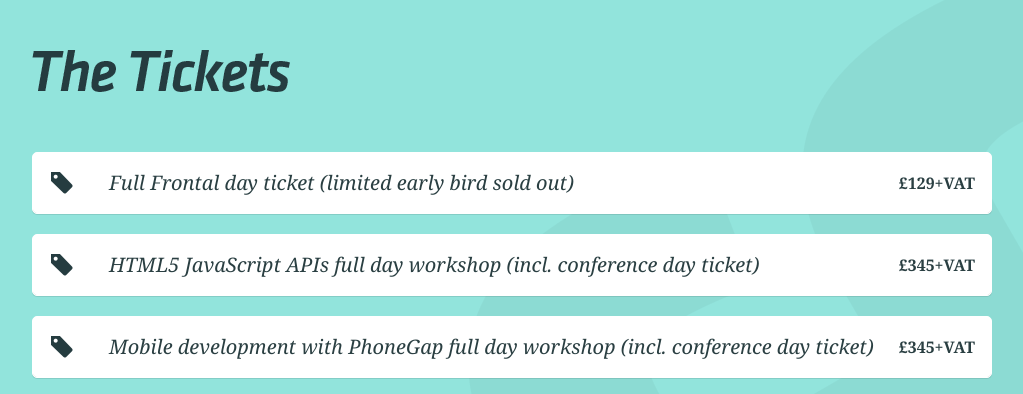
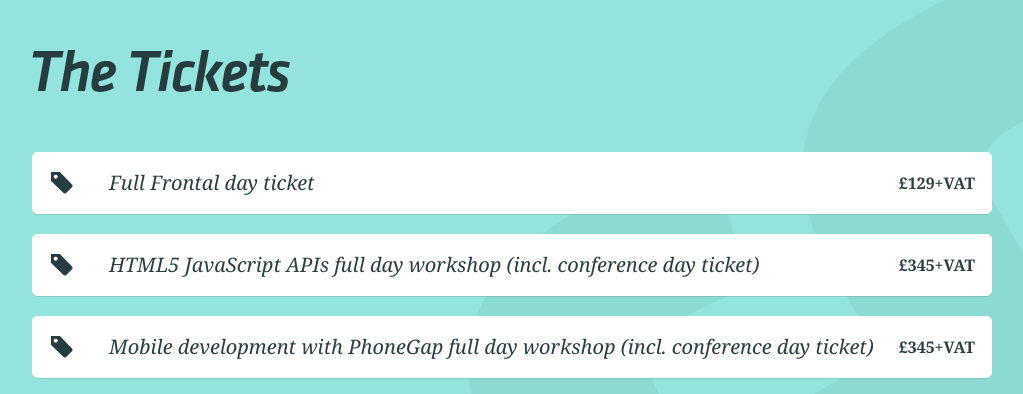
Before and after one commit to leftlogic/fullfrontal2010, a PHP site: page /tickets in a window 1280 px wide. Shown: the part 241-635 px from the top of the page, without its empty margins (128-1151 px from the left). Run offline with PHP 8.4, Linux system fonts and the light colour scheme.

Commit message:
removed limited sold out

```diff
--- a/includes/tickets.php
+++ b/includes/tickets.php
@@ -3,7 +3,7 @@
   <ol>
     <li id="dayconf" class="box registration break link">
       <a class="box" href="http://leftlogic.stagehq.com/events/167/booking/new">
-        <h3>Full Frontal day ticket (limited early bird sold out)</h3>
+        <h3>Full Frontal day ticket</h3>
         <h4>£129+VAT</h4>
       </a>
     </li>
```
